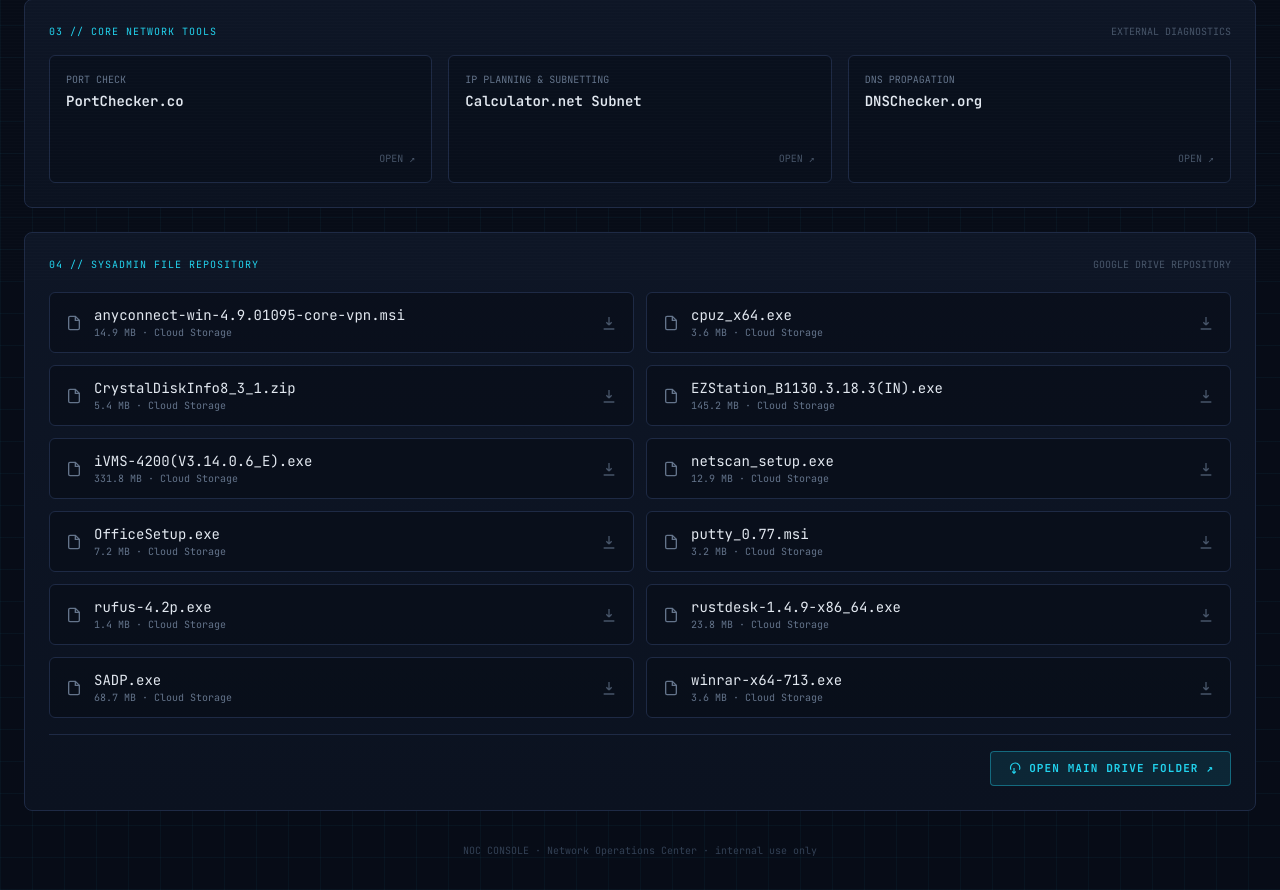
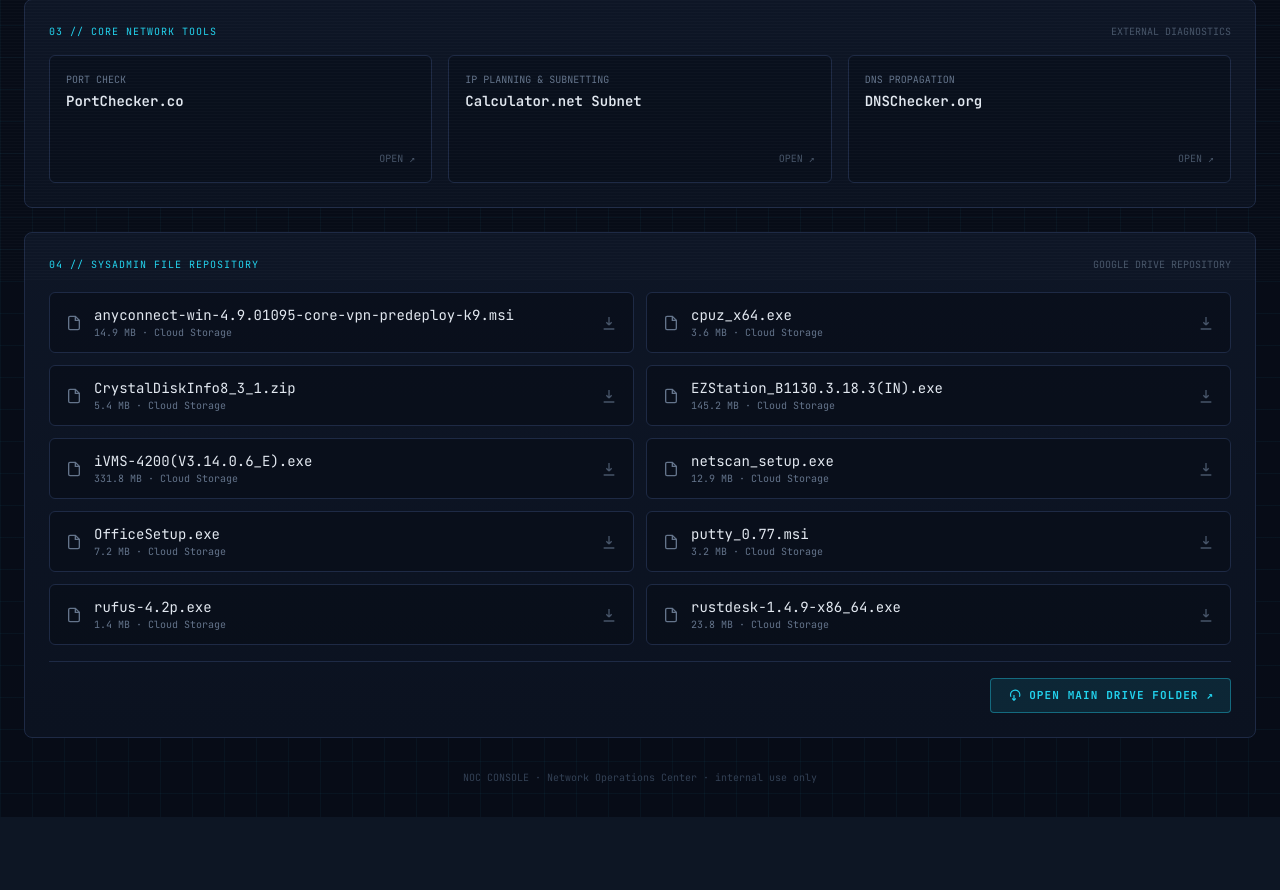
Before and after one commit to giorgikukulava12345-bit/sysadmin-dashboard, a Flask app: page / in a window 1280 px wide. Shown: the part 519-1409 px from the top of the page. After the commit the page ends 1336 px from the top, so only its background shows below. Run offline with Flask 3, Linux system fonts and the light colour scheme; some libraries are stand-ins or nearby versions.

Commit message:
Update index.html

```diff
--- a/templates/index.html
+++ b/templates/index.html
@@ -108,6 +108,9 @@
   </div>
 </header>
 
+<body class="font-sans text-slate-300 min-h-screen relative">
+<div class="scanline"></div>
+
 <main class="max-w-7xl mx-auto px-6 py-8 space-y-6">
 
   <!-- Network Info სექცია -->
@@ -214,16 +217,17 @@
 
     <div class="grid grid-cols-1 md:grid-cols-2 gap-3">
       <!-- anyconnect -->
-      <a href="https://drive.google.com/file/d/1ChI7JzihloyM7_4I7SuQYi0fSIatW1s8/view?usp=sharing" target="_blank" class="flex items-center gap-3 bg-base-950/60 hover:bg-base-800 border border-base-border rounded-md px-4 py-3 transition group">
+      <a href="https://drive.google.com/file/d/13B0csq6U8tLfLNW3T8YHEcnzoS8uzHRk/view?usp=sharing" target="_blank" class="flex items-center gap-3 bg-base-950/60 hover:bg-base-800 border border-base-border rounded-md px-4 py-3 transition group">
         <svg xmlns="http://www.w3.org/2000/svg" class="w-4 h-4 text-slate-500 shrink-0" viewBox="0 0 24 24" fill="none" stroke="currentColor" stroke-width="2"><path d="M14 2H6a2 2 0 0 0-2 2v16a2 2 0 0 0 2 2h12a2 2 0 0 0 2-2V8z"/><path d="M14 2v6h6"/></svg>
         <div class="flex-1 min-w-0">
-          <p class="font-mono text-sm text-slate-200 truncate">anyconnect-win-4.9.01095-core-vpn.msi</p>
+          <p class="font-mono text-sm text-slate-200 truncate">anyconnect-win-4.9.01095-core-vpn-predeploy-k9.msi</p>
           <p class="font-mono text-[10px] text-slate-500">14.9 MB · Cloud Storage</p>
         </div>
         <svg xmlns="http://www.w3.org/2000/svg" class="w-4 h-4 text-slate-600 group-hover:text-cyan-glow transition shrink-0" viewBox="0 0 24 24" fill="none" stroke="currentColor" stroke-width="2"><path d="M12 3v12m0 0-4-4m4 4 4-4M4 21h16"/></svg>
       </a>
+
       <!-- cpuz -->
-      <a href="https://drive.google.com/folderview?id=1Gt7bx7QUZaHoKzoXPOV7KaFuYO-o5W8e" target="_blank" class="flex items-center gap-3 bg-base-950/60 hover:bg-base-800 border border-base-border rounded-md px-4 py-3 transition group">
+      <a href="https://drive.google.com/file/d/1gyQLrX1KJFAivkHkTJpmkCb7zMOK1mjC/view?usp=sharing" target="_blank" class="flex items-center gap-3 bg-base-950/60 hover:bg-base-800 border border-base-border rounded-md px-4 py-3 transition group">
         <svg xmlns="http://www.w3.org/2000/svg" class="w-4 h-4 text-slate-500 shrink-0" viewBox="0 0 24 24" fill="none" stroke="currentColor" stroke-width="2"><path d="M14 2H6a2 2 0 0 0-2 2v16a2 2 0 0 0 2 2h12a2 2 0 0 0 2-2V8z"/><path d="M14 2v6h6"/></svg>
         <div class="flex-1 min-w-0">
           <p class="font-mono text-sm text-slate-200 truncate">cpuz_x64.exe</p>
@@ -231,8 +235,9 @@
         </div>
         <svg xmlns="http://www.w3.org/2000/svg" class="w-4 h-4 text-slate-600 group-hover:text-cyan-glow transition shrink-0" viewBox="0 0 24 24" fill="none" stroke="currentColor" stroke-width="2"><path d="M12 3v12m0 0-4-4m4 4 4-4M4 21h16"/></svg>
       </a>
+
       <!-- CrystalDiskInfo -->
-      <a href="https://drive.google.com/folderview?id=1Gt7bx7QUZaHoKzoXPOV7KaFuYO-o5W8e" target="_blank" class="flex items-center gap-3 bg-base-950/60 hover:bg-base-800 border border-base-border rounded-md px-4 py-3 transition group">
+      <a href="https://drive.google.com/file/d/1GomIR0I5pTpb10nYXSIdC2TJ6GCokbc7/view?usp=sharing" target="_blank" class="flex items-center gap-3 bg-base-950/60 hover:bg-base-800 border border-base-border rounded-md px-4 py-3 transition group">
         <svg xmlns="http://www.w3.org/2000/svg" class="w-4 h-4 text-slate-500 shrink-0" viewBox="0 0 24 24" fill="none" stroke="currentColor" stroke-width="2"><path d="M14 2H6a2 2 0 0 0-2 2v16a2 2 0 0 0 2 2h12a2 2 0 0 0 2-2V8z"/><path d="M14 2v6h6"/></svg>
         <div class="flex-1 min-w-0">
           <p class="font-mono text-sm text-slate-200 truncate">CrystalDiskInfo8_3_1.zip</p>
@@ -240,6 +245,7 @@
         </div>
         <svg xmlns="http://www.w3.org/2000/svg" class="w-4 h-4 text-slate-600 group-hover:text-cyan-glow transition shrink-0" viewBox="0 0 24 24" fill="none" stroke="currentColor" stroke-width="2"><path d="M12 3v12m0 0-4-4m4 4 4-4M4 21h16"/></svg>
       </a>
+
       <!-- EZStation -->
       <a href="https://drive.google.com/file/d/1Mzso5hA06xwNd6b-7_a6BbnlTZJhLETF/view?usp=sharing" target="_blank" class="flex items-center gap-3 bg-base-950/60 hover:bg-base-800 border border-base-border rounded-md px-4 py-3 transition group">
         <svg xmlns="http://www.w3.org/2000/svg" class="w-4 h-4 text-slate-500 shrink-0" viewBox="0 0 24 24" fill="none" stroke="currentColor" stroke-width="2"><path d="M14 2H6a2 2 0 0 0-2 2v16a2 2 0 0 0 2 2h12a2 2 0 0 0 2-2V8z"/><path d="M14 2v6h6"/></svg>
@@ -249,6 +255,7 @@
         </div>
         <svg xmlns="http://www.w3.org/2000/svg" class="w-4 h-4 text-slate-600 group-hover:text-cyan-glow transition shrink-0" viewBox="0 0 24 24" fill="none" stroke="currentColor" stroke-width="2"><path d="M12 3v12m0 0-4-4m4 4 4-4M4 21h16"/></svg>
       </a>
+
       <!-- iVMS-4200 -->
       <a href="https://drive.google.com/file/d/1ChI7JzihloyM7_4I7SuQYi0fSIatW1s8/view?usp=sharing" target="_blank" class="flex items-center gap-3 bg-base-950/60 hover:bg-base-800 border border-base-border rounded-md px-4 py-3 transition group">
         <svg xmlns="http://www.w3.org/2000/svg" class="w-4 h-4 text-slate-500 shrink-0" viewBox="0 0 24 24" fill="none" stroke="currentColor" stroke-width="2"><path d="M14 2H6a2 2 0 0 0-2 2v16a2 2 0 0 0 2 2h12a2 2 0 0 0 2-2V8z"/><path d="M14 2v6h6"/></svg>
@@ -258,8 +265,9 @@
         </div>
         <svg xmlns="http://www.w3.org/2000/svg" class="w-4 h-4 text-slate-600 group-hover:text-cyan-glow transition shrink-0" viewBox="0 0 24 24" fill="none" stroke="currentColor" stroke-width="2"><path d="M12 3v12m0 0-4-4m4 4 4-4M4 21h16"/></svg>
       </a>
+
       <!-- netscan -->
-      <a href="https://drive.google.com/folderview?id=1Gt7bx7QUZaHoKzoXPOV7KaFuYO-o5W8e" target="_blank" class="flex items-center gap-3 bg-base-950/60 hover:bg-base-800 border border-base-border rounded-md px-4 py-3 transition group">
+      <a href="https://drive.google.com/file/d/1FjdOmpFqyTXnuwAeOOOA6twsM0g4BxQr/view?usp=sharing" target="_blank" class="flex items-center gap-3 bg-base-950/60 hover:bg-base-800 border border-base-border rounded-md px-4 py-3 transition group">
         <svg xmlns="http://www.w3.org/2000/svg" class="w-4 h-4 text-slate-500 shrink-0" viewBox="0 0 24 24" fill="none" stroke="currentColor" stroke-width="2"><path d="M14 2H6a2 2 0 0 0-2 2v16a2 2 0 0 0 2 2h12a2 2 0 0 0 2-2V8z"/><path d="M14 2v6h6"/></svg>
         <div class="flex-1 min-w-0">
           <p class="font-mono text-sm text-slate-200 truncate">netscan_setup.exe</p>
@@ -267,8 +275,9 @@
         </div>
         <svg xmlns="http://www.w3.org/2000/svg" class="w-4 h-4 text-slate-600 group-hover:text-cyan-glow transition shrink-0" viewBox="0 0 24 24" fill="none" stroke="currentColor" stroke-width="2"><path d="M12 3v12m0 0-4-4m4 4 4-4M4 21h16"/></svg>
       </a>
+
       <!-- OfficeSetup -->
-      <a href="https://drive.google.com/folderview?id=1Gt7bx7QUZaHoKzoXPOV7KaFuYO-o5W8e" target="_blank" class="flex items-center gap-3 bg-base-950/60 hover:bg-base-800 border border-base-border rounded-md px-4 py-3 transition group">
+      <a href="https://drive.google.com/file/d/1DursImVwBqyAiJtqYMGQfRdCYyqu3A8H/view?usp=sharing" target="_blank" class="flex items-center gap-3 bg-base-950/60 hover:bg-base-800 border border-base-border rounded-md px-4 py-3 transition group">
         <svg xmlns="http://www.w3.org/2000/svg" class="w-4 h-4 text-slate-500 shrink-0" viewBox="0 0 24 24" fill="none" stroke="currentColor" stroke-width="2"><path d="M14 2H6a2 2 0 0 0-2 2v16a2 2 0 0 0 2 2h12a2 2 0 0 0 2-2V8z"/><path d="M14 2v6h6"/></svg>
         <div class="flex-1 min-w-0">
           <p class="font-mono text-sm text-slate-200 truncate">OfficeSetup.exe</p>
@@ -276,8 +285,9 @@
         </div>
         <svg xmlns="http://www.w3.org/2000/svg" class="w-4 h-4 text-slate-600 group-hover:text-cyan-glow transition shrink-0" viewBox="0 0 24 24" fill="none" stroke="currentColor" stroke-width="2"><path d="M12 3v12m0 0-4-4m4 4 4-4M4 21h16"/></svg>
       </a>
+
       <!-- putty -->
-      <a href="https://drive.google.com/folderview?id=1Gt7bx7QUZaHoKzoXPOV7KaFuYO-o5W8e" target="_blank" class="flex items-center gap-3 bg-base-950/60 hover:bg-base-800 border border-base-border rounded-md px-4 py-3 transition group">
+      <a href="https://drive.google.com/file/d/1OjjhDJxjWoLrWw15-d7ZhUm8Pn_hV3kS/view?usp=sharing" target="_blank" class="flex items-center gap-3 bg-base-950/60 hover:bg-base-800 border border-base-border rounded-md px-4 py-3 transition group">
         <svg xmlns="http://www.w3.org/2000/svg" class="w-4 h-4 text-slate-500 shrink-0" viewBox="0 0 24 24" fill="none" stroke="currentColor" stroke-width="2"><path d="M14 2H6a2 2 0 0 0-2 2v16a2 2 0 0 0 2 2h12a2 2 0 0 0 2-2V8z"/><path d="M14 2v6h6"/></svg>
         <div class="flex-1 min-w-0">
           <p class="font-mono text-sm text-slate-200 truncate">putty_0.77.msi</p>
@@ -285,8 +295,9 @@
         </div>
         <svg xmlns="http://www.w3.org/2000/svg" class="w-4 h-4 text-slate-600 group-hover:text-cyan-glow transition shrink-0" viewBox="0 0 24 24" fill="none" stroke="currentColor" stroke-width="2"><path d="M12 3v12m0 0-4-4m4 4 4-4M4 21h16"/></svg>
       </a>
+
       <!-- rufus -->
-      <a href="https://drive.google.com/folderview?id=1Gt7bx7QUZaHoKzoXPOV7KaFuYO-o5W8e" target="_blank" class="flex items-center gap-3 bg-base-950/60 hover:bg-base-800 border border-base-border rounded-md px-4 py-3 transition group">
+      <a href="https://drive.google.com/file/d/1XW2nEvGRooFJQMha_4BNcyoxvMPTE7zG/view?usp=sharing" target="_blank" class="flex items-center gap-3 bg-base-950/60 hover:bg-base-800 border border-base-border rounded-md px-4 py-3 transition group">
         <svg xmlns="http://www.w3.org/2000/svg" class="w-4 h-4 text-slate-500 shrink-0" viewBox="0 0 24 24" fill="none" stroke="currentColor" stroke-width="2"><path d="M14 2H6a2 2 0 0 0-2 2v16a2 2 0 0 0 2 2h12a2 2 0 0 0 2-2V8z"/><path d="M14 2v6h6"/></svg>
         <div class="flex-1 min-w-0">
           <p class="font-mono text-sm text-slate-200 truncate">rufus-4.2p.exe</p>
@@ -294,30 +305,13 @@
         </div>
         <svg xmlns="http://www.w3.org/2000/svg" class="w-4 h-4 text-slate-600 group-hover:text-cyan-glow transition shrink-0" viewBox="0 0 24 24" fill="none" stroke="currentColor" stroke-width="2"><path d="M12 3v12m0 0-4-4m4 4 4-4M4 21h16"/></svg>
       </a>
+
       <!-- rustdesk -->
-      <a href="https://drive.google.com/folderview?id=1Gt7bx7QUZaHoKzoXPOV7KaFuYO-o5W8e" target="_blank" class="flex items-center gap-3 bg-base-950/60 hover:bg-base-800 border border-base-border rounded-md px-4 py-3 transition group">
+      <a href="https://drive.google.com/file/d/1Be4CiJu1y1ITjNALgw4_gtMHARdz8vZw/view?usp=sharing" target="_blank" class="flex items-center gap-3 bg-base-950/60 hover:bg-base-800 border border-base-border rounded-md px-4 py-3 transition group">
         <svg xmlns="http://www.w3.org/2000/svg" class="w-4 h-4 text-slate-500 shrink-0" viewBox="0 0 24 24" fill="none" stroke="currentColor" stroke-width="2"><path d="M14 2H6a2 2 0 0 0-2 2v16a2 2 0 0 0 2 2h12a2 2 0 0 0 2-2V8z"/><path d="M14 2v6h6"/></svg>
         <div class="flex-1 min-w-0">
           <p class="font-mono text-sm text-slate-200 truncate">rustdesk-1.4.9-x86_64.exe</p>
           <p class="font-mono text-[10px] text-slate-500">23.8 MB · Cloud Storage</p>
-        </div>
-        <svg xmlns="http://www.w3.org/2000/svg" class="w-4 h-4 text-slate-600 group-hover:text-cyan-glow transition shrink-0" viewBox="0 0 24 24" fill="none" stroke="currentColor" stroke-width="2"><path d="M12 3v12m0 0-4-4m4 4 4-4M4 21h16"/></svg>
-      </a>
-      <!-- SADP -->
-      <a href="https://drive.google.com/file/d/165ZxEDG5HcpFB7u8j8Kqub-Kd51qGHMO/view?usp=sharing" target="_blank" class="flex items-center gap-3 bg-base-950/60 hover:bg-base-800 border border-base-border rounded-md px-4 py-3 transition group">
-        <svg xmlns="http://www.w3.org/2000/svg" class="w-4 h-4 text-slate-500 shrink-0" viewBox="0 0 24 24" fill="none" stroke="currentColor" stroke-width="2"><path d="M14 2H6a2 2 0 0 0-2 2v16a2 2 0 0 0 2 2h12a2 2 0 0 0 2-2V8z"/><path d="M14 2v6h6"/></svg>
-        <div class="flex-1 min-w-0">
-          <p class="font-mono text-sm text-slate-200 truncate">SADP.exe</p>
-          <p class="font-mono text-[10px] text-slate-500">68.7 MB · Cloud Storage</p>
-        </div>
-        <svg xmlns="http://www.w3.org/2000/svg" class="w-4 h-4 text-slate-600 group-hover:text-cyan-glow transition shrink-0" viewBox="0 0 24 24" fill="none" stroke="currentColor" stroke-width="2"><path d="M12 3v12m0 0-4-4m4 4 4-4M4 21h16"/></svg>
-      </a>
-      <!-- winrar -->
-      <a href="https://drive.google.com/folderview?id=1Gt7bx7QUZaHoKzoXPOV7KaFuYO-o5W8e" target="_blank" class="flex items-center gap-3 bg-base-950/60 hover:bg-base-800 border border-base-border rounded-md px-4 py-3 transition group">
-        <svg xmlns="http://www.w3.org/2000/svg" class="w-4 h-4 text-slate-500 shrink-0" viewBox="0 0 24 24" fill="none" stroke="currentColor" stroke-width="2"><path d="M14 2H6a2 2 0 0 0-2 2v16a2 2 0 0 0 2 2h12a2 2 0 0 0 2-2V8z"/><path d="M14 2v6h6"/></svg>
-        <div class="flex-1 min-w-0">
-          <p class="font-mono text-sm text-slate-200 truncate">winrar-x64-713.exe</p>
-          <p class="font-mono text-[10px] text-slate-500">3.6 MB · Cloud Storage</p>
         </div>
         <svg xmlns="http://www.w3.org/2000/svg" class="w-4 h-4 text-slate-600 group-hover:text-cyan-glow transition shrink-0" viewBox="0 0 24 24" fill="none" stroke="currentColor" stroke-width="2"><path d="M12 3v12m0 0-4-4m4 4 4-4M4 21h16"/></svg>
       </a>
```
